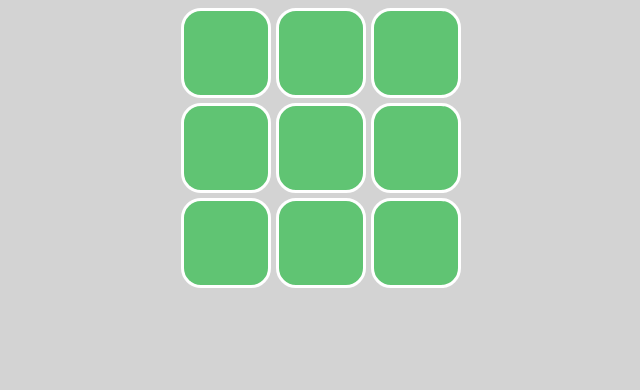
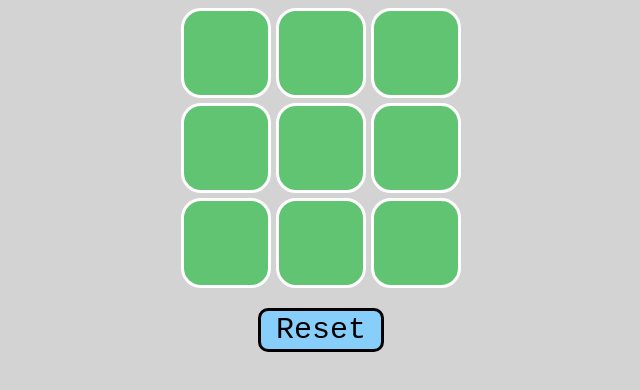
Before and after one commit to ehirvi/tictactoe-web, a React (Vite) app: page / in a window 1280 px wide. Shown: the top 390 px of the page, without its empty margins (319-959 px from the left). Built offline with nearby package versions, Linux system fonts and the light colour scheme.

Commit message:
Added basic functionality to draw player on the board

```diff
--- /dev/null
+++ b/src/components/Button.tsx
@@ -0,0 +1,16 @@
+import "../styles/components/Button.css";
+
+interface Props {
+  text: string;
+  eventHandler: () => void;
+}
+
+const Button = ({ text, eventHandler }: Props) => {
+  return (
+    <button id="button" onClick={eventHandler}>
+      {text}
+    </button>
+  );
+};
+
+export default Button;
--- a/src/components/Grid.tsx
+++ b/src/components/Grid.tsx
@@ -1,12 +1,29 @@
 import Row from "./Row";
 import "../styles/components/Grid.css";
 
-const Grid = () => {
+interface Props {
+  board: (string | undefined)[];
+  makeMove: (index: number) => void;
+}
+
+const Grid = ({ board, makeMove }: Props) => {
   return (
     <div id="grid">
-      <Row />
-      <Row />
-      <Row />
+      <Row
+        values={board.slice(0, 3)}
+        positions={[0, 1, 2]}
+        makeMove={makeMove}
+      />
+      <Row
+        values={board.slice(3, 6)}
+        positions={[3, 4, 5]}
+        makeMove={makeMove}
+      />
+      <Row
+        values={board.slice(6, 9)}
+        positions={[6, 7, 8]}
+        makeMove={makeMove}
+      />
     </div>
   );
 };
--- a/src/components/Row.tsx
+++ b/src/components/Row.tsx
@@ -1,12 +1,18 @@
 import Square from "./Square";
 import "../styles/components/Row.css";
 
-const Row = () => {
+interface Props {
+  values: (string | undefined)[];
+  positions: number[];
+  makeMove: (index: number) => void;
+}
+
+const Row = ({ values, positions, makeMove }: Props) => {
   return (
     <div id="row">
-      <Square />
-      <Square />
-      <Square />
+      <Square value={values[0]} position={positions[0]} makeMove={makeMove} />
+      <Square value={values[1]} position={positions[1]} makeMove={makeMove} />
+      <Square value={values[2]} position={positions[2]} makeMove={makeMove} />
     </div>
   );
 };
--- a/src/components/Square.tsx
+++ b/src/components/Square.tsx
@@ -1,21 +1,22 @@
-import { useState } from "react";
 import "../styles/components/Square.css";
 
-const Square = () => {
-  const [isPressed, setIsPressed] = useState(false);
-  const [value, setValue] = useState<string>();
+interface Props {
+  value: string | undefined;
+  position: number;
+  makeMove: (index: number) => void;
+}
 
+const Square = ({ value, position, makeMove }: Props) => {
   const handleClick = () => {
-    if (!isPressed) {
+    if (!value) {
       console.log("click");
-      setIsPressed(true);
-      setValue("X");
+      makeMove(position);
     }
   };
 
   return (
     <button id="square" onClick={handleClick}>
-      {value}
+      {value && value}
     </button>
   );
 };
--- /dev/null
+++ b/src/styles/components/Button.css
@@ -0,0 +1,17 @@
+#button {
+    border: solid;
+    border-radius: 10px;
+    background-color: lightskyblue;
+    font-family: monospace;
+    font-size: 30px;
+    margin: 20px;
+    padding-left: 15px;
+    padding-right: 15px;
+    padding-top: 2px;
+    padding-bottom: 2px;
+    cursor: pointer;
+    &:hover {
+        transition: 0.2s;
+        background-color: rgb(77, 126, 156);
+    }
+}
--- a/src/styles/views/GameScreen.css
+++ b/src/styles/views/GameScreen.css
@@ -2,4 +2,5 @@
     display: flex;
     justify-content: center;
     align-items: center;
+    flex-direction: column;
 }
--- a/src/views/GameScreen.tsx
+++ b/src/views/GameScreen.tsx
@@ -1,10 +1,36 @@
+import { useState } from "react";
+import Button from "../components/Button";
 import Grid from "../components/Grid";
 import "../styles/views/GameScreen.css";
 
 const GameScreen = () => {
+  const [board, setBoard] = useState<(string | undefined)[]>([
+    undefined,
+    undefined,
+    undefined,
+    undefined,
+    undefined,
+    undefined,
+    undefined,
+    undefined,
+    undefined,
+  ]);
+
+  const resetBoard = () => {
+    const cleanBoard = board.map(() => undefined);
+    setBoard(cleanBoard);
+  };
+
+  const makeMove = (index: number) => {
+    const updatedBoard = [...board];
+    updatedBoard[index] = "X";
+    setBoard(updatedBoard);
+  };
+
   return (
     <div id="game-screen">
-      <Grid />
+      <Grid board={board} makeMove={makeMove} />
+      <Button text="Reset" eventHandler={resetBoard} />
     </div>
   );
 };
```
